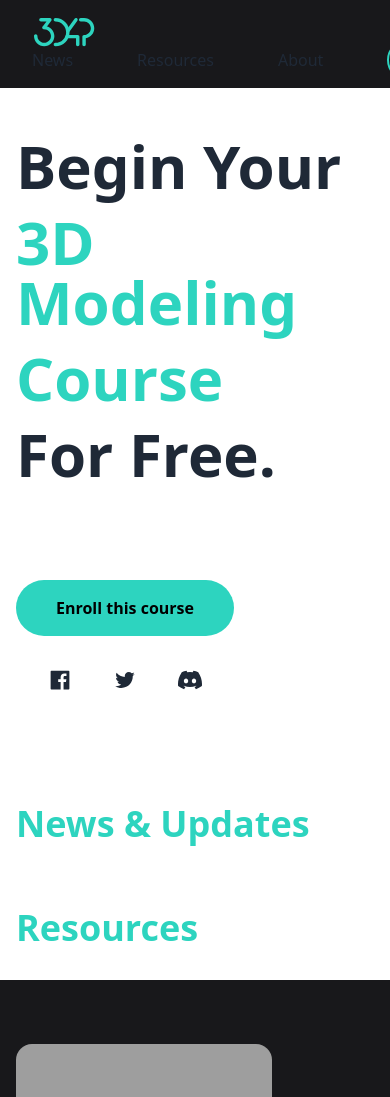
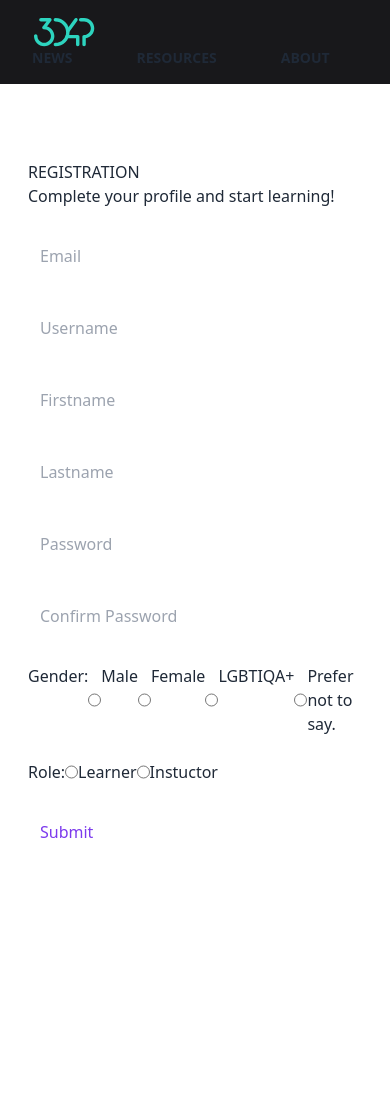
Before and after one commit to 3d4ponlinecourse/frontend, a React (Vite) app: page /register in a window 390 px wide. Shown: the top 1097 px of the page. After the commit the page ends 932 px from the top, so only its background shows below. Built offline with nearby package versions, Linux system fonts and the light colour scheme; grey boxes are pictures that could not be loaded; a web font is replaced by a local one.

Commit message:
update: responsive

```diff
--- a/src/App.tsx
+++ b/src/App.tsx
@@ -17,9 +17,10 @@ function App() {
   return (
     <>
     <Navbar/>
-    <Home/>
+
     <Routes>
         <Route element={<GuardedRoute isRouteAccessible={!isLoggedIn} redirectRoute="/" />}>
+          <Route path="/" element={ <Home/>}/>
           <Route path="/login" element={<Login />} />
           <Route path="/register" element={<Register />} />
            <Route path="/courselist" element={<Courselist/>} />
--- a/src/components/About.tsx
+++ b/src/components/About.tsx
@@ -3,7 +3,7 @@ import { AiFillFacebook, AiOutlineTwitter } from 'react-icons/ai'
 
 const About = () => {
   return (
-    <><div className=" px-4 lg:px-64 py-16 lg:py-32 flex flex-col lg:flex-row gap-8 lg:gap-32 bg-zinc-900">
+    <><div className=" px-4 md:px-12 lg:px-64 py-16 lg:py-32 flex flex-col md:flex-row gap-8 lg:gap-32 bg-zinc-900">
     <div className="flex flex-col justify-between gap-8">
       <div className="flex flex-col flex-wrap gap-8">
         <h2 className="font-bold text-4xl text-teal-400">Meet Jacob Larzuri</h2>
@@ -16,8 +16,8 @@ const About = () => {
         </p>
       </div>
       <div className="text-2xl flex flex-row gap-10">
-        <AiFillFacebook />
-        <AiOutlineTwitter />
+      <span className='hover:text-teal-400 hover:cursor-pointer'><AiFillFacebook /></span>
+      <span className='hover:text-teal-400 hover:cursor-pointer'> <AiOutlineTwitter /></span>
       </div>
     </div>
 
@@ -27,29 +27,7 @@ const About = () => {
     />
 
   </div>
-  <div className="carousel carousel-center max-w-4xl p-4 space-x-4 bg-neutral rounded-box">
-  <div className="carousel-item">
-    <img src="https://upload.wikimedia.org/wikipedia/en/4/4d/Shrek_%28character%29.png" className="rounded-box" />
-  </div>
-  <div className="carousel-item">
-    <img src="https://upload.wikimedia.org/wikipedia/en/4/4d/Shrek_%28character%29.png" className="rounded-box" />
-  </div>
-  <div className="carousel-item">
-  <img src="https://upload.wikimedia.org/wikipedia/en/4/4d/Shrek_%28character%29.png" className="rounded-box" />
-  </div>
-  <div className="carousel-item">
-  <img src="https://upload.wikimedia.org/wikipedia/en/4/4d/Shrek_%28character%29.png" className="rounded-box" />
-  </div>
-  <div className="carousel-item">
-  <img src="https://upload.wikimedia.org/wikipedia/en/4/4d/Shrek_%28character%29.png" className="rounded-box" />
-  </div>
-  <div className="carousel-item">
-  <img src="https://upload.wikimedia.org/wikipedia/en/4/4d/Shrek_%28character%29.png" className="rounded-box" />
-  </div>
-  <div className="carousel-item">
-  <img src="https://upload.wikimedia.org/wikipedia/en/4/4d/Shrek_%28character%29.png" className="rounded-box" />
-  </div>
-</div>
+
   </>
 
 
--- a/src/components/Hero.tsx
+++ b/src/components/Hero.tsx
@@ -12,7 +12,7 @@ const Model =(props:any):any=>{
 
 const Hero = () => {
   return (
-    <div className="flex flex-col lg:flex-row py-12 lg:py-12 justify-center gap-4 lg:gap-20 px-4 lg:px-20">
+    <div className="flex flex-col md:flex-row py-12 lg:py-8 justify-center gap-4 md:gap-12 px-4 md:px-12 lg:px-20">
       <div className="flex flex-col flex-wrap  lg:w-1/2 items-start gap-24 lg:gap-48">
         <div className="text-6xl lg:text-8xl font-bold flex flex-col gap-4">
           <h1>Begin Your</h1>
@@ -24,14 +24,14 @@ const Hero = () => {
         <div>
           <button className="button-3d4p">Enroll this course</button>
           <div className="text-2xl flex flex-row justify-between p-8">
-            <AiFillFacebook />
-            <AiOutlineTwitter />
-            <BsDiscord />
+            <span className='hover:text-teal-400 hover:cursor-pointer'><AiFillFacebook /></span>
+            <span className='hover:text-teal-400 hover:cursor-pointer'><AiOutlineTwitter /></span>
+            <span className='hover:text-teal-400 hover:cursor-pointer'><BsDiscord /></span>
           </div>
         </div>
       </div>
 
-      <div className="bg-zinc-700 w-full lg:w-2/3 md:min-h-96 lg:min-h-full order-first lg:order-last hidden md:block">
+      <div className="bg-zinc-700 w-1/2 lg:w-2/3  lg:min-h-full hidden md:block">
         <Canvas dpr={[1,2]} shadows>
             <PerspectiveCamera makeDefault  zoom={1.8} position={[0,1,5]}  fov={50}/>
         <color attach="background" args={["#2d2d30"]}/>
--- a/src/components/Navbar.tsx
+++ b/src/components/Navbar.tsx
@@ -1,11 +1,14 @@
 import { Link } from 'react-router-dom'
 import { useAuth } from '../providers/AuthProvider'
 import React from 'react'
+
+const NavItem:string[] = ['NEWS','RESOURCES','ABOUT'];
+
 const Navbar = () => {
   const { isLoggedIn, logout } = useAuth()
 
   return (
-    <nav className=" flex flex-col px-4 lg:px-16 bg-zinc-900 sticky top-0 z-50">
+    <nav className=" flex flex-col px-4 md:px-12 lg:px-16 bg-zinc-900 sticky top-0 z-50">
       <div className="flex flex-wrap items-center justify-between  p-4">
         <Link to={'/'} className="flex items-center">
 <svg className='w-16 fill-teal-400' id="Layer_1" data-name="Layer 1" xmlns="http://www.w3.org/2000/svg" viewBox="0 0 1080 540">
@@ -18,10 +21,8 @@ const Navbar = () => {
 </svg>
         </Link>
 
-        <ul className="flex flex-row gap-16">
-          <li>News</li>
-          <li>Resources</li>
-          <li>About</li>
+        <ul className="flex flex-row gap-16 font-bold text-sm">
+          {NavItem.map(item=><li className='hover:text-teal-400 hover:cursor-pointer'>{item}</li>)}
           <li>
             {isLoggedIn ? (
               <button onClick={logout} className="">
@@ -29,7 +30,7 @@ const Navbar = () => {
               </button>
             ) : (
               <Link to="/login" className=" border-2 border-teal-400 text-teal-400 px-6 py-2 rounded-full hover:bg-slate-200 hover:text-black ">
-                Login
+                LOGIN
               </Link>
             )}
           </li>
--- a/src/components/News.tsx
+++ b/src/components/News.tsx
@@ -1,11 +1,15 @@
 import React from 'react'
+import { BiNews } from 'react-icons/bi'
 
 const News = () => {
   return (
-    <div className="px-4 lg:px-64 py-8 lg:py-32">
-        <div className='flex flex row justify-between items-end text-teal-400'>
-            <h2 className="font-bold text-4xl ">News & Updates</h2>
-            <p className='font-bold hidden lg:block'>SEE ALL</p>
+    <div className="px-4 md:px-12 lg:px-64 py-8 lg:py-32">
+        <div className='flex flex row justify-between items-end '>
+        <div className='flex flex-row items-center gap-2'>
+          <span className='text-teal-400'><BiNews size={36}/></span>
+          <h2 className="font-bold text-3xl md:text-4xl">News & Updates<span className='text-teal-400'>.</span></h2> </div>
+
+            <p className='font-bold hidden lg:block hover:text-teal-400 hover:cursor-pointer'>SEE ALL</p>
         </div>
 
     </div>
--- a/src/components/Resources.tsx
+++ b/src/components/Resources.tsx
@@ -1,11 +1,16 @@
 import React from 'react'
+import { BiBox } from 'react-icons/bi'
 
 const Resources = () => {
   return (
-    <div className="px-4 lg:px-64 py-8 lg:py-32">
-    <div className='flex flex row justify-between items-end text-teal-400'>
-        <h2 className="font-bold text-4xl ">Resources</h2>
-        <p className='font-bold hidden lg:block'>SEE ALL</p>
+    <div className="px-4 md:px-12 lg:px-64 py-8 lg:py-32">
+    <div className='flex flex row justify-between items-end '>
+      <div className='flex flex-row items-center gap-2'>
+<span className='text-teal-400'><BiBox size={36}/></span>
+        <h2 className="font-bold text-3xl md:text-4xl ">Featured Resources<span className='text-teal-400'>.</span></h2>
+        </div>
+
+        <p className='font-bold hidden lg:block hover:text-teal-400 hover:cursor-pointer'>SEE ALL</p>
     </div>
 
 </div>
```
